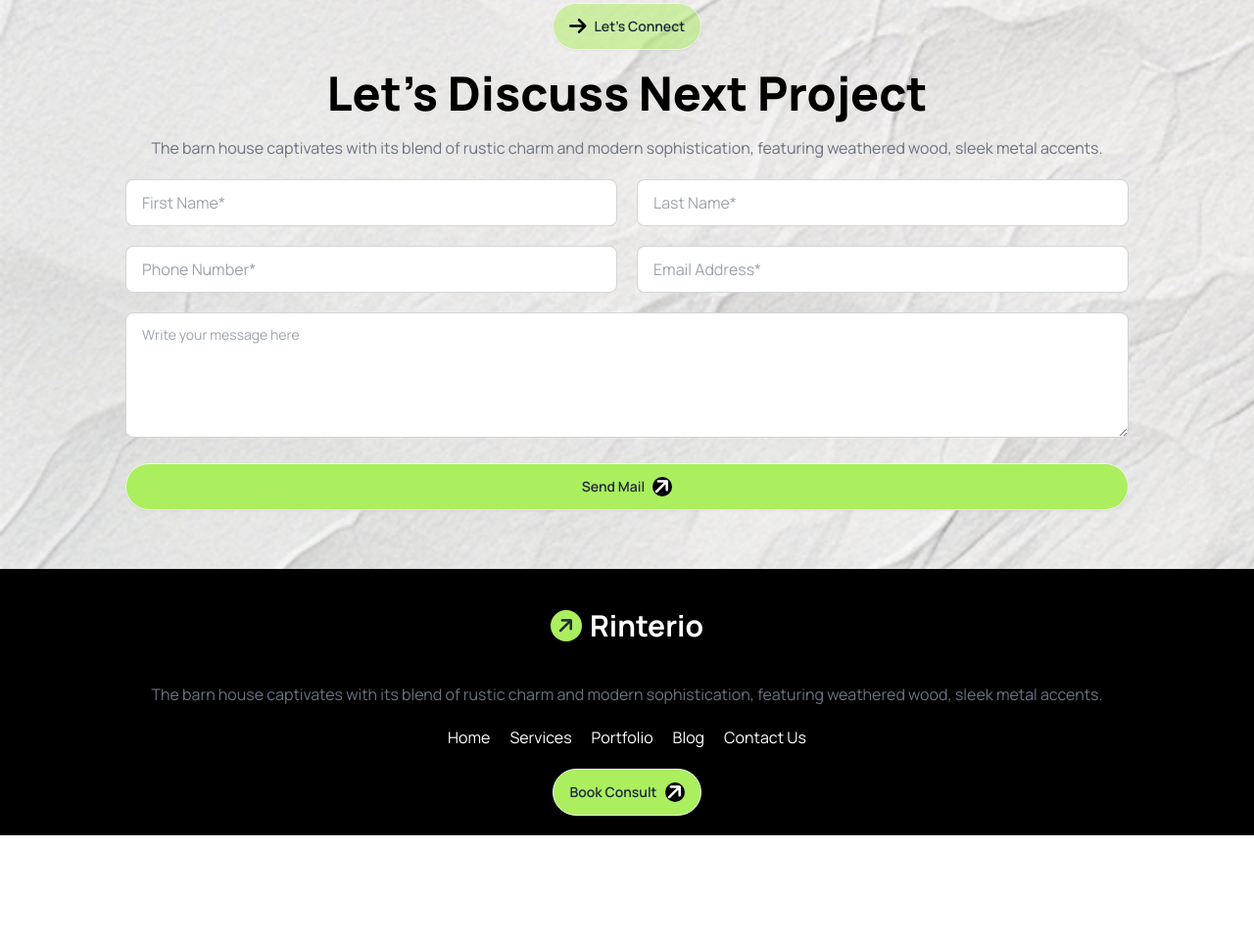
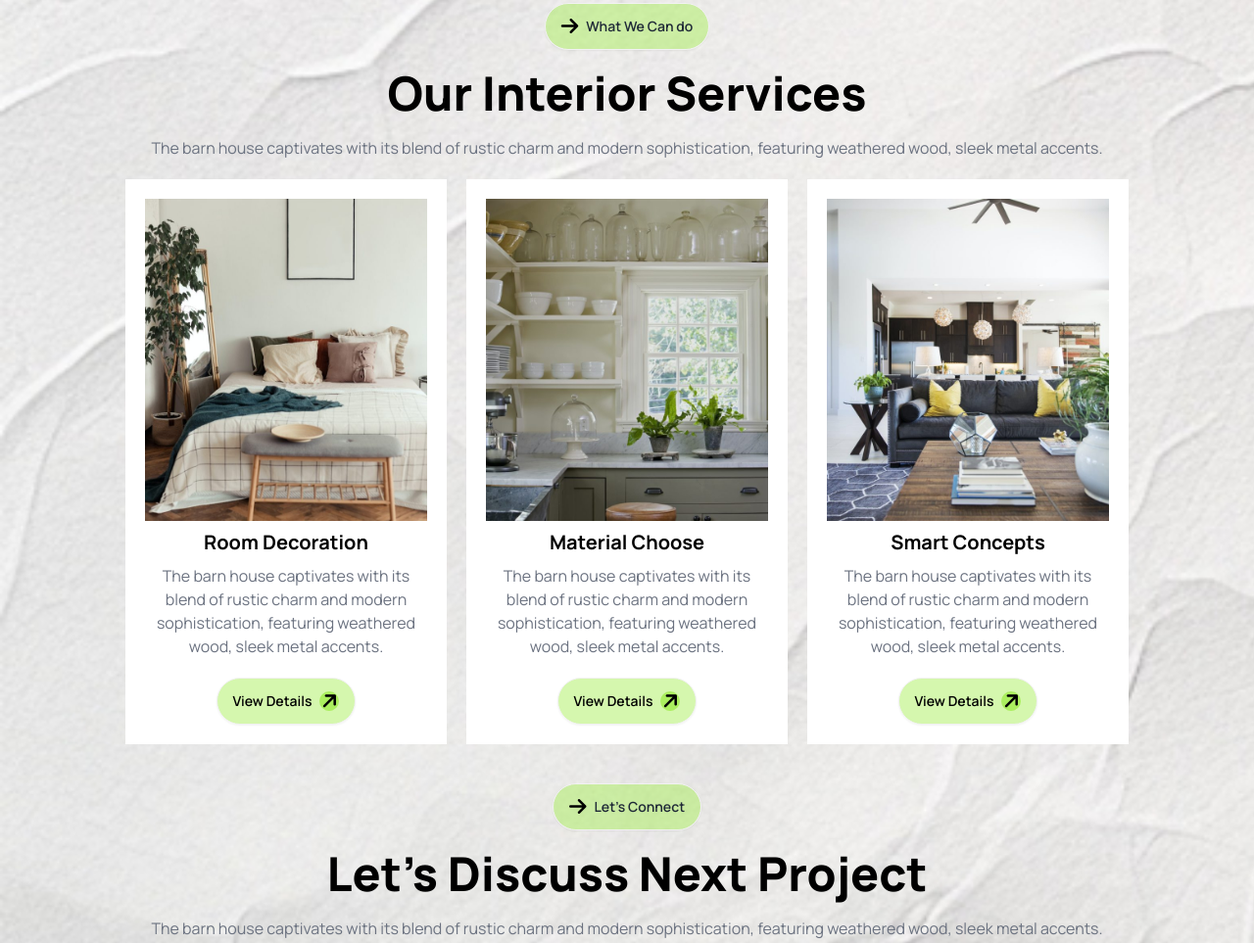
Before and after one commit to Arnob114348/Assignment-3, a plain HTML site: page index.html in a window 1280 px wide. Shown: the part 2324-3287 px from the top of the page at 98% size. Before the commit the page ends 3177 px from the top, so only its background shows below. Drawn offline with nearby package versions, Linux system fonts and the light colour scheme.

Commit message:
Challenge part 2

```diff
--- a/index.html
+++ b/index.html
@@ -33,7 +33,7 @@
             background-color: rgba(171, 239, 95, 0.50);
         }
         .bg-img{
-            background-image: url(/assets/bg.jpg);
+            background-image: url(../assets/bg.jpg);
             background-size: cover;
         }
         .debug{
@@ -200,6 +200,46 @@
         <section class="mt-10 px-5 lg:px-32">
             <div>
                 <div class="text-center">
+                    <button class="btn btn-bg-color rounded-full"><i class="fa-solid fa-arrow-right text-black text-xl"></i>What We Can do</button>
+                </div>
+                <h1 class="font-black text-5xl text-black mb-5 mt-5 text-center">
+                    Our Interior Services
+                </h1>
+                <p class="text-gray-500 mb-5 text-center">The barn house captivates with its blend of rustic charm and modern sophistication, featuring weathered wood, sleek metal accents.</p>
+            </div>
+            <div class="grid grid-cols-1 md:grid-cols-3 gap-5 text-center">
+                <div class="bg-white p-5">
+                    <img class="w-full" src="/assets/Room Decoration.jpg" alt="">
+                    <h3 class="font-bold text-black text-xl mt-2 mb-2">Room Decoration</h3>
+                    <p class="text-gray-500 mb-5">The barn house captivates with its blend of rustic charm and modern sophistication, featuring weathered wood, sleek metal accents.</p>
+                    <button class="btn btn-bg-color rounded-full text-black">
+                        View Details
+                        <div class="bg-color-primary rounded-full flex items-center justify-center w-5 h-5"><i class="fa-solid fa-arrow-right text-black text-xl -rotate-45"></i></div>
+                    </button>
+                </div>
+                <div class="bg-white p-5">
+                    <img class="w-full" src="/assets/Material Choose.jpg" alt="">
+                    <h3 class="font-bold text-black text-xl mt-2 mb-2">Material Choose</h3>
+                    <p class="text-gray-500 mb-5">The barn house captivates with its blend of rustic charm and modern sophistication, featuring weathered wood, sleek metal accents.</p>
+                    <button class="btn btn-bg-color rounded-full text-black">
+                        View Details
+                        <div class="bg-color-primary rounded-full flex items-center justify-center w-5 h-5"><i class="fa-solid fa-arrow-right text-black text-xl -rotate-45"></i></div>
+                    </button>
+                </div>
+                <div class="bg-white p-5">
+                    <img class="w-full" src="/assets/Smart Concepts.jpg" alt="">
+                    <h3 class="font-bold text-black text-xl mt-2 mb-2">Smart Concepts</h3>
+                    <p class="text-gray-500 mb-5">The barn house captivates with its blend of rustic charm and modern sophistication, featuring weathered wood, sleek metal accents.</p>
+                    <button class="btn btn-bg-color rounded-full text-black">
+                        View Details
+                        <div class="bg-color-primary rounded-full flex items-center justify-center w-5 h-5"><i class="fa-solid fa-arrow-right text-black text-xl -rotate-45"></i></div>
+                    </button>
+                </div>
+            </div>
+        </section>
+        <section class="mt-10 px-5 lg:px-32">
+            <div>
+                <div class="text-center">
                     <button class="btn btn-bg-color rounded-full"><i class="fa-solid fa-arrow-right text-black text-xl"></i>Let's Connect</button>
                 </div>
                 <h1 class="font-black text-5xl text-black mb-5 mt-5 text-center">
```
Also changed, not shown: assets/Material Choose.jpg (added), assets/Room Decoration.jpg (added), assets/Smart Concepts.jpg (added).
